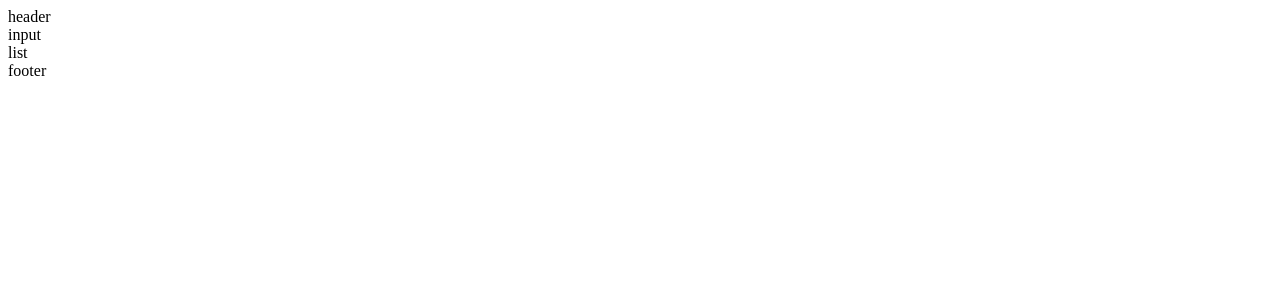
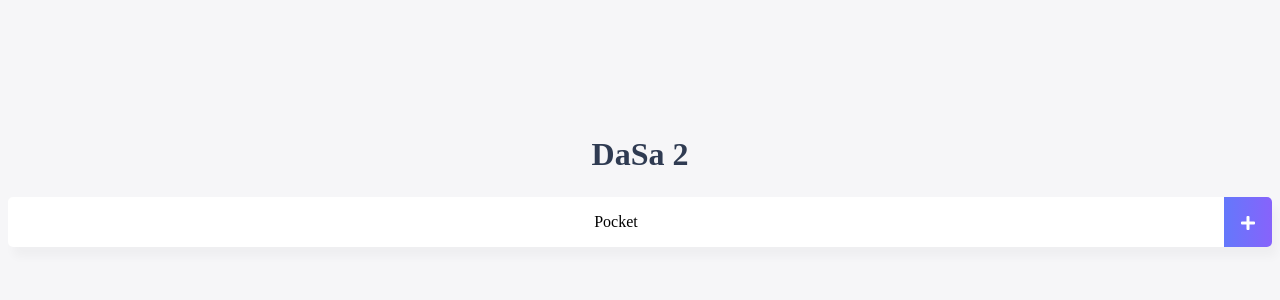
Before and after one commit to ggomjae/toywebservice, a Vue app in the folder src/fronted/: page / in a window 1280 px wide. Shown: the top 300 px of the page. Built offline with nearby package versions, Linux system fonts and the light colour scheme.

Commit message:
[#7]
1. fronted : Porket , Title 구현

```diff
--- a/src/fronted/public/index.html
+++ b/src/fronted/public/index.html
@@ -2,16 +2,14 @@
 <html lang="en">
   <head>
     <meta charset="utf-8">
-    <meta http-equiv="X-UA-Compatible" content="IE=edge">
     <meta name="viewport" content="width=device-width,initial-scale=1.0">
-    <link rel="icon" href="<%= BASE_URL %>favicon.ico">
-    <title><%= htmlWebpackPlugin.options.title %></title>
+    <link rel ="stylesheet" href="https://use.fontawesome.com/releases/v5.0.10/css/all.css">
+    <title>DaSa 2</title>
   </head>
   <body>
     <noscript>
       <strong>We're sorry but <%= htmlWebpackPlugin.options.title %> doesn't work properly without JavaScript enabled. Please enable it to continue.</strong>
     </noscript>
     <div id="app"></div>
-    <!-- built files will be auto injected -->
   </body>
 </html>
--- a/src/fronted/src/App.vue
+++ b/src/fronted/src/App.vue
@@ -1,28 +1,38 @@
 <template>
   <div id = "app">
-    <TodoHeader></TodoHeader>
-    <TodoInput></TodoInput>
-    <TodoList></TodoList>
-    <TodoFooter></TodoFooter>
+    <Title></Title>
+    <Pocket></Pocket>
   </div>
 </template>
 
 <script>
-  import TodoHeader from "./components/TodoHeader";
-  import TodoList from "./components/TodoList";
-  import TodoFooter from "./components/TodoFooter";
-  import TodoInput from "./components/TodoInput";
+  import Title from "./components/Title";
+  import Pocket from "./components/Pocket";
 
   export default {
     components : {
-      'TodoHeader' : TodoHeader,
-      'TodoInput' : TodoInput,
-      'TodoList' : TodoList,
-      'TodoFooter' : TodoFooter
+      'Title' : Title,
+      'Pocket' : Pocket
     }
   }
 </script>
 
 <style>
+  body{
+    text-align: center;
+    background: #F6F6F8;
+  }
 
+  input{
+    border-style: groove;
+    width: 200px;
+  }
+
+  button{
+    border-style: groove;
+  }
+
+  .shadow{
+    box-shadow: 5px 10px 10px rgba(0,0,0,0.03);
+  }
 </style>
--- /dev/null
+++ b/src/fronted/src/components/Pocket.vue
@@ -0,0 +1,41 @@
+<template>
+    <div class="pocketContainer shadow">
+        <span id = "title">Pocket</span>
+        <span class= "addContainer" v-on:click="open">
+            <i class="addBtn fas fa-plus" aria-hidden="true"></i>
+        </span>
+    </div>
+</template>
+
+<script>
+    export default {
+        name: "Pocket",
+        methods:{
+            open() {
+                console.log('click');
+            }
+        }
+    }
+</script>
+
+<style scoped>
+
+    .pocketContainer{
+        background: white;
+        height: 50px;
+        line-height: 50px;
+        border-radius: 5px;
+    }
+
+    .addContainer{
+        float: right;
+        background: linear-gradient(to right, #6478FB, #8763FB);
+        display: block;
+        width: 3rem;
+        border-radius: 0 5px 5px 0;
+    }
+    .addBtn{
+        color: white;
+        vertical-align: middle;
+    }
+</style>
--- /dev/null
+++ b/src/fronted/src/components/Title.vue
@@ -0,0 +1,17 @@
+<template>
+    <h1>DaSa 2</h1>
+</template>
+
+<script>
+    export default {
+        name: "Title"
+    }
+</script>
+
+<style scoped>
+    h1{
+        color:#2F3B52;
+        font-weight: 900;
+        margin: 8.5rem 0 1.5rem;
+    }
+</style>
--- a/src/fronted/src/components/TodoFooter.vue
+++ /dev/null
@@ -1,13 +0,0 @@
-<template>
-    <div>footer</div>
-</template>
-
-<script>
-    export default {
-        name: "TodoFooter"
-    }
-</script>
-
-<style scoped>
-
-</style>
--- a/src/fronted/src/components/TodoHeader.vue
+++ /dev/null
@@ -1,13 +0,0 @@
-<template>
-    <div>header</div>
-</template>
-
-<script>
-    export default {
-        name: "TodoHeader"
-    }
-</script>
-
-<style scoped>
-
-</style>
--- a/src/fronted/src/components/TodoInput.vue
+++ /dev/null
@@ -1,13 +0,0 @@
-<template>
-    <div>input</div>
-</template>
-
-<script>
-    export default {
-        name: "TodoInput"
-    }
-</script>
-
-<style scoped>
-
-</style>
--- a/src/fronted/src/components/TodoList.vue
+++ /dev/null
@@ -1,13 +0,0 @@
-<template>
-    <div>list</div>
-</template>
-
-<script>
-    export default {
-        name: "TodoList"
-    }
-</script>
-
-<style scoped>
-
-</style>
```
Also changed, not shown: src/fronted/src/components/HelloWorld.vue (deleted, +0 -58 lines).
